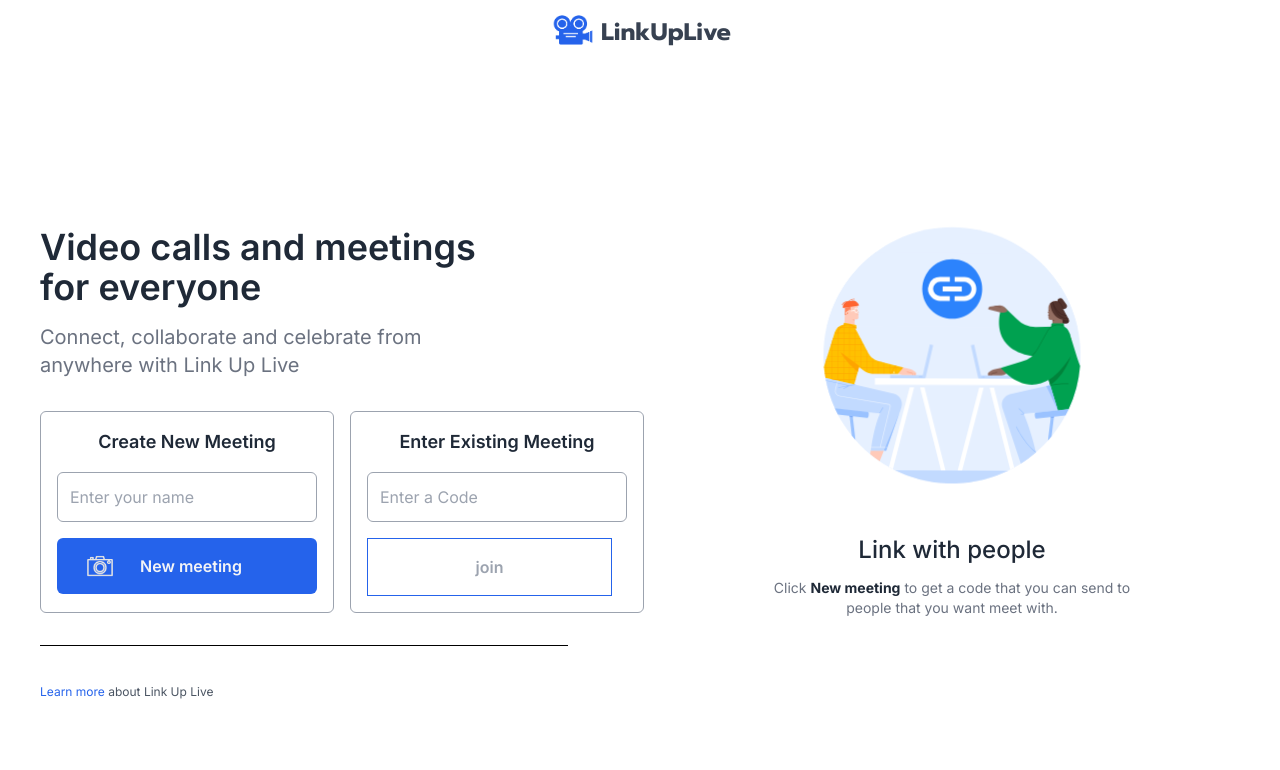
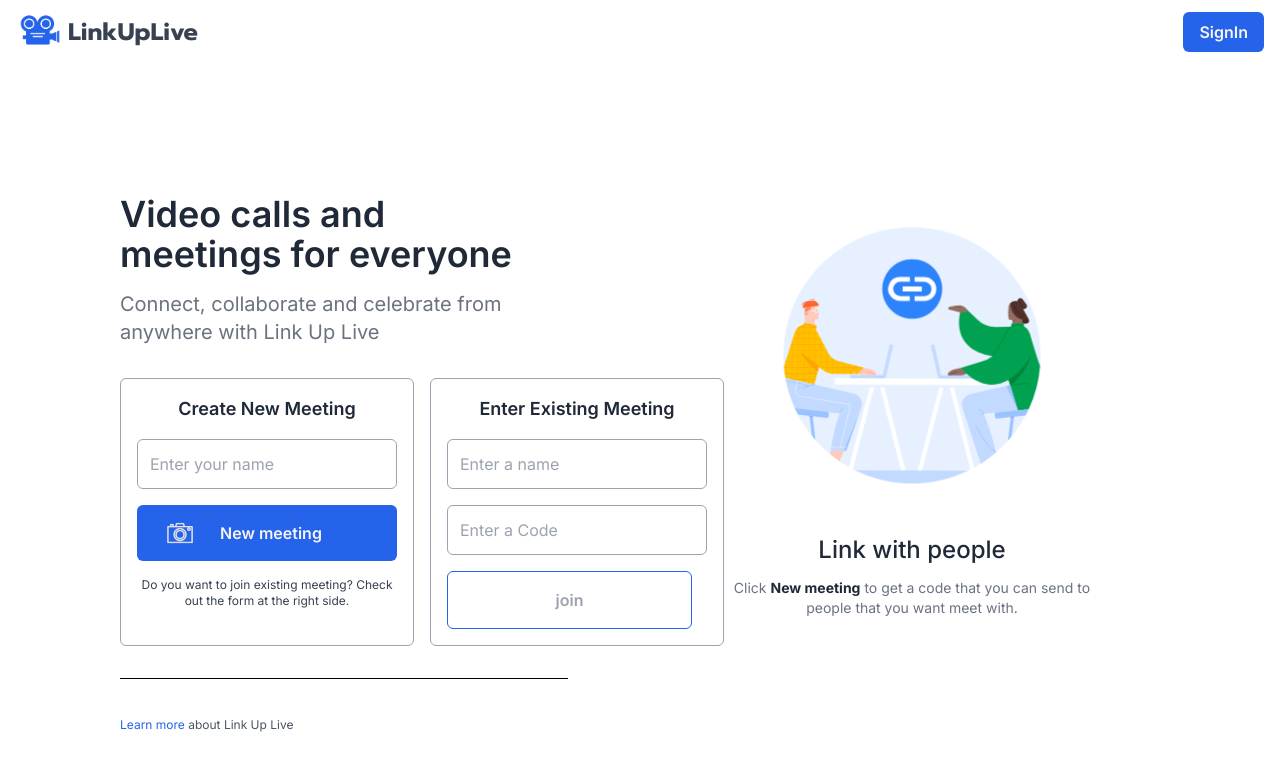
Before and after one commit to Hasnain-Memon/Frontend-LinkUpLive-, a Next.js app: page / in a window 1280 px wide. Shown: the top 770 px of the page. Built offline with nearby package versions, Linux system fonts and the light colour scheme; no server answers.

Commit message:
added landing page, and added socket logic moreover added authentocation

```diff
--- a/next.config.mjs
+++ b/next.config.mjs
@@ -1,4 +1,6 @@
 /** @type {import('next').NextConfig} */
-const nextConfig = {};
+const nextConfig = {
+    reactStrictMode: false,
+};
 
 export default nextConfig;
--- a/package.json
+++ b/package.json
@@ -17,8 +17,10 @@
     "lottie-web": "^5.12.2",
     "lucide-react": "^0.435.0",
     "next": "^14.2.6",
+    "next-auth": "^4.24.7",
     "react": "^18",
     "react-dom": "^18",
+    "socket.io-client": "^4.7.5",
     "uuid": "^10.0.0",
     "ws": "^8.18.0"
   },
--- /dev/null
+++ b/src/app/Provider.tsx
@@ -0,0 +1,11 @@
+"use client"
+import { SessionProvider } from "next-auth/react";
+import React from "react"
+
+export function Providers({ children }: {
+    children: React.ReactNode
+}) {
+    return <SessionProvider>
+        {children}
+    </SessionProvider>
+}
--- a/src/app/[roomId]/page.tsx
+++ /dev/null
@@ -1,12 +0,0 @@
-import React from 'react'
-
-function Room({params}: {params: {roomId: string}}) {
-
-  const roomId = params.roomId;
-
-  return (
-    <div>Room {roomId}</div>
-  )
-}
-
-export default Room;
--- /dev/null
+++ b/src/app/api/auth/[...nextauth]/route.ts
@@ -0,0 +1,13 @@
+import nextAuth from "next-auth";
+import GoogleProvider from "next-auth/providers/google";
+
+const handler = nextAuth({
+    providers: [
+        GoogleProvider({
+            clientId: process.env.GOOGLE_CLIENT_ID ?? "",
+            clientSecret: process.env.GOOGLE_CLIENT_SECRET ?? ""
+        })
+    ]
+})
+
+export { handler as GET, handler as POST }
--- /dev/null
+++ b/src/app/landing/page.tsx
@@ -0,0 +1,12 @@
+import Landing from '@/components/Landing'
+import React from 'react'
+
+function page() {
+  return (
+    <div>
+        <Landing />
+    </div>
+  )
+}
+
+export default page
--- a/src/app/layout.tsx
+++ b/src/app/layout.tsx
@@ -1,7 +1,9 @@
 import type { Metadata } from "next";
 import { Inter } from "next/font/google";
 import "./globals.css";
+import { SocketProvider } from "@/context/SocketContext";
 import Header from "@/components/Header";
+import { Providers } from "./Provider";
 
 const inter = Inter({ subsets: ["latin"] });
 
@@ -17,8 +19,12 @@ export default function RootLayout({
   return (
     <html lang="en">
       <body className={inter.className}>
-        <Header />
-        {children}
+          <SocketProvider>
+            <Providers>
+                <Header />
+                {children}
+            </Providers>
+          </SocketProvider>
       </body>
     </html>
   );
--- a/src/app/page.tsx
+++ b/src/app/page.tsx
@@ -5,44 +5,136 @@ import Image from "next/image";
 import AnimatedImage from "@/components/AnimatedImage";
 import { useRouter } from 'next/navigation'
 import { v4 as uuidv4 } from 'uuid';
+import { useEffect, useState } from "react";
+import { useSocket } from "@/context/SocketContext";
+
+const URL = "http://localhost:8000";
 
 export default function Home() {
+  const { socket } = useSocket();
+
+  // states of form -> Creating New Meeting
+  const [name, setName] = useState<string>("");
+  const [roomId, setRoomId] = useState<string>("");
+  // states of form -> Enter Existing Meeting
+  const [existingName, setExistingName] = useState<string>("");
+  const [existingRoomCode, setExistingRoomCode] = useState<string>("");
 
   const router = useRouter();
 
-  const createNewMeeting = async () => {
-    const roomId = uuidv4();
-    router.push(`/${roomId}`);
+  async function createRoom() {
+
+    if (!(socket && name && roomId)) {
+      console.log('Socket, name, or roomId is not set');
+      return
+    }
+
+    socket?.emit('create-room', {name, roomId});
+    console.log('emited create room');
+
+    console.log('Navigating to room:', roomId);
+    router.push(`/room/${roomId}`);
+    console.log('Navigation should be triggered now');
   }
 
-  return <div className="px-4 h-screen w-full flex">
+  async function joinRoom() {
+    if (!(existingName && existingRoomCode && socket)) {
+      console.log("Existing(name, roomCode) & socket is not set")
+    }
+
+    // creating media stream
+    let localStream;
+    try {
+      localStream = await navigator.mediaDevices.getUserMedia({
+        video: true,
+        audio: true,
+      })
+    } catch (error) {
+      console.log("Error creating local stream", error);
+      return;
+    }
+
+    const peer = new RTCPeerConnection({
+      iceServers: [
+        {
+          urls: "stun:stun.stunprotocol.org"
+        }
+      ]
+    });
+
+    // Add local stream tracks to the peer connection
+    localStream.getTracks().forEach(track => peer.addTrack(track, localStream));
+
+    // handle offer
+    socket?.on('offer', async ({offer, name: remoteName}) => {
+      console.log("Receiving offer from", remoteName);
+
+      try {
+        await peer.setRemoteDescription(new RTCSessionDescription(offer));
+
+        const localAnswer = await peer.createAnswer();
+        await peer.setLocalDescription(new RTCSessionDescription(localAnswer));
+
+        socket.emit('answer', { sdp: localAnswer, existingName });
+      } catch (error) {
+        console.error('Error handling offer/answer:', error);
+      }
+
+    });
+
+    socket?.on('receive-ice-candidate', async ({candidate, senderName}) => {
+      console.log('Received ICE candidate from:', senderName);
+
+      try {
+        await peer.addIceCandidate(new RTCIceCandidate(candidate));
+      } catch (error) {
+
+      }
+    })
+
+    router.push(`/room/${existingRoomCode}`);
+  }
+
+  useEffect(() => {
+    const id: string = uuidv4();
+    setRoomId(id);
+    console.log("room is setted in state:", id);
+  }, []);
+
+  return <div className="px-24 h-screen w-full flex">
     <div className=" w-1/2 flex flex-col justify-center px-6 gap-8">
       <div id="hero-text" className="space-y-4">
         <h2 className="text-gray-800 font-semibold text-4xl">
-          Video calls and meetings <br /> for everyone
+          Video calls and <br />meetings for everyone
         </h2>
         <p className="font-normal text-gray-500 text-xl">Connect, collaborate and celebrate from <br /> anywhere with Link Up Live</p>
       </div>
       <div className="flex gap-8 items-center border-b border-black pb-8 mr-12">
 
         <div className="flex gap-4">
-          <form onSubmit={createNewMeeting} className="space-y-4 border border-gray-400 p-4 rounded-md">
+          <form onSubmit={createRoom} className="space-y-4 border border-gray-400 p-4 rounded-md">
             <h4 className="text-center text-lg text-gray-800 font-semibold">
               Create New Meeting
             </h4>
-            <input type="text" placeholder="Enter your name" className="border border-gray-400 p-3 rounded-md outline-none text-gray-600"/>
+            <input name="name" type="text" placeholder="Enter your name" className="border border-gray-400 p-3 rounded-md outline-none text-gray-600"
+            onChange={(e) => setName(e.target.value)}
+            />
             <button type="submit" className=' text-gray-100 px-4 py-3 rounded-md font-semibold flex items-center justify-center gap-2 bg-blue-600 w-full'>
-              <Image src={camera_gif} alt="camera_gif" className="w-8 mr-4"/>
+              <Image priority={true} src={camera_gif} alt="camera_gif" className="w-8 mr-4"/>
               <span className="mr-12">New meeting</span>
             </button>
+            <p className="text-xs text-center text-gray-700">Do you want to join existing meeting? Check out the form at the right side.</p>
           </form>
 
-          <form className="space-y-4 border border-gray-400 p-4 rounded-md">
+          <form onSubmit={joinRoom} className="space-y-4 border border-gray-400 p-4 rounded-md">
             <h4 className="text-center text-lg text-gray-800 font-semibold">
               Enter Existing Meeting
             </h4>
-            <input type="text" placeholder="Enter a Code" className="border border-gray-400 p-3 rounded-md outline-none text-gray-600"/>
-            <button type="submit" className="text-gray-400 font-semibold bg-transparent text-center w-[245px] hover:text-blue-600 py-4 border border-blue-600"><p>join</p></button>
+            <input name="name" type="text" placeholder="Enter a name" className="border border-gray-400 p-3 rounded-md outline-none text-gray-600"
+            onChange={(e) => setExistingName(e.target.value)} />
+            <input name="code" type="text" placeholder="Enter a Code" className="border border-gray-400 p-3 rounded-md outline-none text-gray-600"
+            onChange={(e) => setExistingRoomCode(e.target.value)} />
+            <button type="submit" className="text-gray-400 font-semibold bg-transparent text-center w-[245px] hover:text-blue-600 py-4 border border-blue-600 rounded-md"><p>join</p></button>
           </form>
         </div>
       </div>
--- a/src/components/Header.tsx
+++ b/src/components/Header.tsx
@@ -1,11 +1,23 @@
+"use client"
 import React from 'react'
-import Link from 'next/link';
 import Logo from './Logo';
+import { signIn, signOut, useSession } from "next-auth/react"
 
 function Header() {
 
-  return <nav className='sticky bg-white top-0 h-16 w-full flex items-center justify-center px-4'>
+  const session = useSession();
+
+  return <nav className='sticky bg-white top-0 h-16 w-full flex items-center justify-between px-4'>
     <Logo />
+    <div>
+      {session.data?.user && <button className='bg-blue-600 font-semibold text-gray-100 rounded-md px-4 py-2' onClick={() => signOut()} >Logout</button>}
+      {!session.data?.user && <button
+      className='bg-blue-600 font-semibold text-gray-100 rounded-md px-4 py-2'
+      onClick={() => signIn()}
+      >
+        SignIn
+      </button>}
+    </div>
   </nav>
 }
 
--- /dev/null
+++ b/src/components/Landing.tsx
@@ -0,0 +1,31 @@
+import Link from 'next/link';
+import React from 'react'
+import Image from 'next/image';
+import landing_page_image from "../../public/landing_page_image.png";
+
+function Landing() {
+  return <div className='h-[calc(h-screen-6rem)] w-full flex gap-8 px-24'>
+    <div className='px-6 w-1/2 flex flex-col justify-center h-[calc(100vh-6rem)] gap-8'>
+      <h1 className='text-5xl font-semibold font-sans text-gray-800 tracking-wide leading-tight'>
+      Revolutionize <br />Remote Work with <br />Video Meetings
+      </h1>
+      <p className="font-normal text-gray-500 text-xl">
+      Your virtual meeting room for productive <br />and meaningful connections.
+      </p>
+      <button className='font-bold bg-blue-600 w-28 px-2 py-2 rounded-md text-gray-100'>
+        <Link href='/'>Get started</Link>
+      </button>
+    </div>
+
+    <div className='w-1/2 flex items-center justify-center px-6 h-full'>
+      <Image
+      src={landing_page_image}
+      alt='landing image'
+      className='absolute top-0'
+      width={500}
+      />
+    </div>
+  </div>
+}
+
+export default Landing;
--- /dev/null
+++ b/src/context/SocketContext.tsx
@@ -0,0 +1,43 @@
+// SocketContext.tsx
+"use client";
+
+import React, { createContext, useContext, useEffect, useState } from "react";
+import io, { Socket } from "socket.io-client";
+
+const URL = "http://localhost:8000";
+
+interface SocketContextType {
+  socket: Socket | null;
+}
+
+const SocketContext = createContext<SocketContextType | undefined>(undefined);
+
+export const useSocket = () => {
+  const context = useContext(SocketContext);
+  if (!context) {
+    throw new Error("useSocket must be used within a SocketProvider");
+  }
+  return context;
+};
+
+export const SocketProvider: React.FC<{ children: React.ReactNode }> = ({ children }) => {
+  const [socket, setSocket] = useState<Socket | null>(null);
+
+  useEffect(() => {
+    const newSocket: Socket = io(URL);
+    setSocket(newSocket);
+
+    console.log("socket connected", newSocket);
+
+    return () => {
+      console.log("cleaning up useEffect");
+      newSocket.disconnect();
+    };
+  }, []);
+
+  return (
+    <SocketContext.Provider value={{ socket }}>
+      {children}
+    </SocketContext.Provider>
+  );
+};
```
Also changed, not shown: src/app/room/[roomId]/page.tsx (added, +85 -0 lines), public/landing_page_image.png (added), 1 other file (tests, documents, lock files or other folders).
